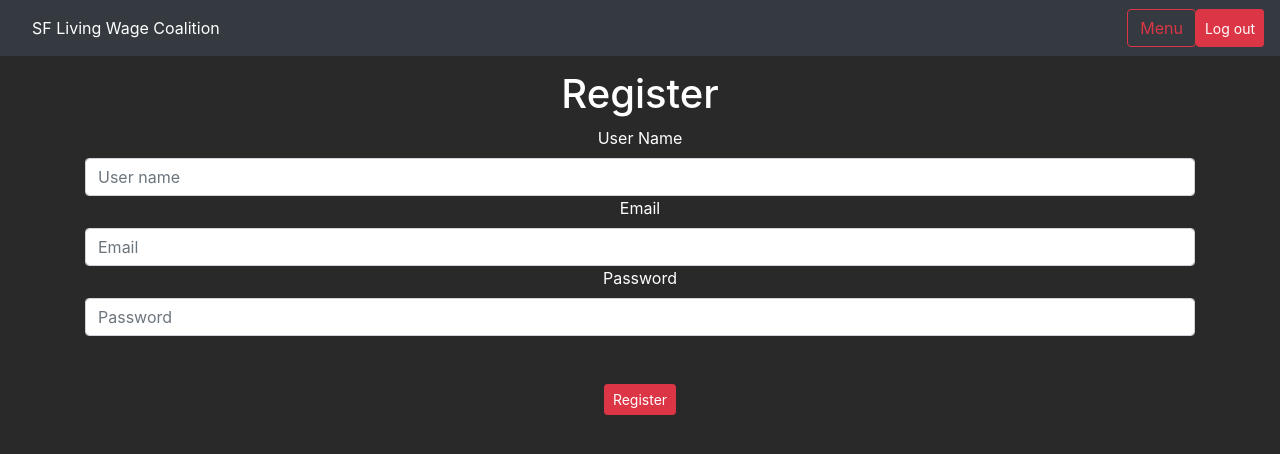
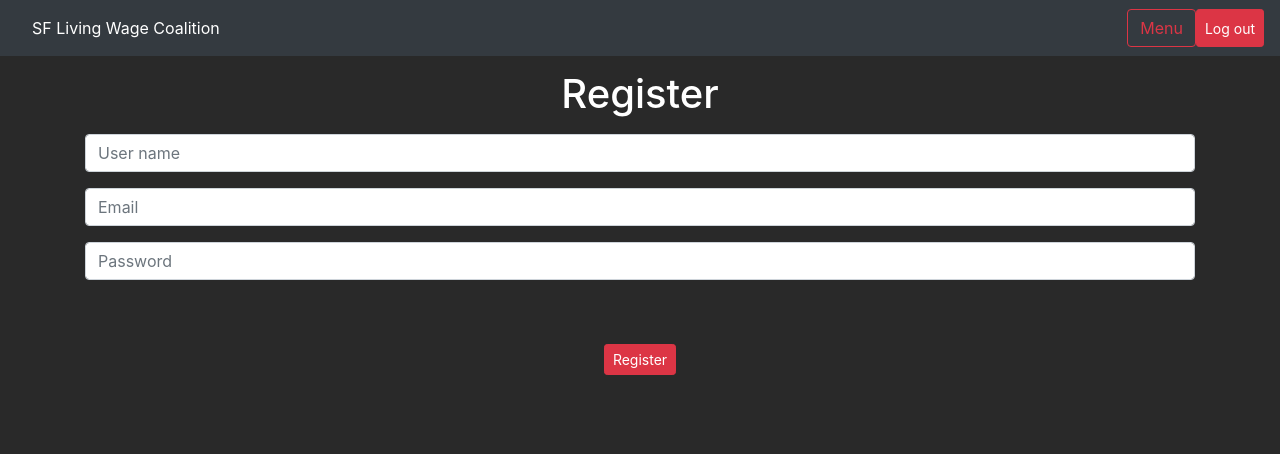
Before and after one commit to jmejiamu/mobile-sf-admin, a React (Create React App) app: page /register in a window 1280 px wide. Shown: the top 454 px of the page. Built offline with nearby package versions, Linux system fonts and the light colour scheme.

Commit message:
added-register-fecth

```diff
--- a/src/App.js
+++ b/src/App.js
@@ -14,6 +14,12 @@ const App = () => {
 
   const [isAuthenticated, setAuthenticated] = useState(false);
 
+  // this will taggle false to true  or true to false
+  const setAuth = (boolean) => {
+    setAuthenticated(boolean);
+  }
+
+
   return (
     <BrowserRouter>
 
@@ -28,11 +34,13 @@ const App = () => {
           <Route exact path='/assistance' component={Assistance} /> */}
           {/* <Route exact path='/events/:id' component={PageNotFound} /> */}
           {/* '/'this would be the login  */}
-          <Route exact={true} path='/' render={props => !isAuthenticated ? <Login {...props} /> : <Redirect to="/menu" />} />
-          <Route exact path='/menu' render={props => isAuthenticated ? < MenuItems {...props} /> : <Redirect to="/" />} />
-          <Route exact path='/events' render={props => isAuthenticated ? <Events {...props} /> : <Redirect to="/" />} />
-          <Route exact path='/register' render={props => !isAuthenticated ? <Register {...props} /> : <Redirect to="/" />} />
-          <Route exact path='/assistance' render={props => isAuthenticated ? <Assistance {...props} /> : <Redirect to="/" />} />
+          <Route exact={true}
+            path='/'
+            render={props => !isAuthenticated ? <Login {...props} setAuth={setAuth} /> : <Redirect to="/menu" />} />
+          <Route exact path='/menu' render={props => isAuthenticated ? < MenuItems {...props} setAuth={setAuth} /> : <Redirect to="/" />} />
+          <Route exact path='/events' render={props => isAuthenticated ? <Events {...props} setAuth={setAuth} /> : <Redirect to="/" />} />
+          <Route exact path='/register' render={props => !isAuthenticated ? <Register {...props} setAuth={setAuth} /> : <Redirect to="/" />} />
+          <Route exact path='/assistance' render={props => isAuthenticated ? <Assistance {...props} setAuth={setAuth} /> : <Redirect to="/" />} />
         </Switch>
 
       </div>
--- a/src/components/LoginLogout/Login.js
+++ b/src/components/LoginLogout/Login.js
@@ -41,9 +41,9 @@ const Login = (props) => {
 
             const data = await response.json()
             console.log(data);
-            if (data.user.id) {
-                props.history.push('/menu')
-            }
+            // if (data.user.id) {
+            //     props.history.push('/menu')
+            // }
 
         } catch (error) {
             console.error(error);
@@ -53,15 +53,15 @@ const Login = (props) => {
     return (
         <div>
             <h1 className="events-section">Log In</h1>
-            <label className="text-white">User Name</label>
+            <form onSubmit={submitUserData}>
+
                 <input
                     type="text"
                     placeholder="User name"
-                className="form-control"
+                    className="form-control my-3"
                     value={email}
                     onChange={e => setEmail(e.target.value)}
                 />
-            <label className="text-white">Password</label>
                 <input
                     type="password"
                     placeholder="Password"
@@ -71,14 +71,17 @@ const Login = (props) => {
                 />
                 <button
                     type="button"
-                className="btn btn-danger btn-sm mt-5"
-                onClick={submitUserData}>Log In</button>
+                    className="btn btn-danger btn-sm my-3"
+                    onClick={submitUserData}
+                >
+                    Log In</button>
 
                 <button
                     type="button"
-                className="btn btn-danger btn-sm mt-5"
+                    className="btn btn-danger btn-sm my-3"
                     onClick={goToRegister}
                 >Register</button>
+            </form>
 
         </div>
     )
--- a/src/components/LoginLogout/Register.js
+++ b/src/components/LoginLogout/Register.js
@@ -2,14 +2,14 @@ import React, { useState } from 'react';
 import axios from 'axios';
 
 
-const Register = () => {
+const Register = (props) => {
 
     const [name, setName] = useState('')
     const [email, setEmail] = useState('')
     const [password, setPassword] = useState('')
 
-    const submitUserData = async () => {
-
+    const submitUserData = async (e) => {
+        e.preventDefault();
         // const body = {
         //     name: name,
         //     email: email,
@@ -34,18 +34,17 @@ const Register = () => {
             const response = await fetch('http://localhost:3001/register', {
                 method: 'POST',
                 headers: {
-                    'Accept': 'application/json',
                     'Content-Type': 'application/json',
                 },
-                // credentials: 'same-origin',
                 body: JSON.stringify(body)
             })
             const data = await response.json()
             console.log(data);
             // document.cookie = `token=${data.token}`
             localStorage.setItem('jwt', data.token)
+            props.setAuth(true)
         } catch (error) {
-            console.error(error);
+            console.error(error.message);
         }
 
 
@@ -56,30 +55,31 @@ const Register = () => {
     return (
         <div>
             <h1 className="events-section">Register</h1>
+            <form onSubmit={submitUserData}>
 
-            <label className="text-white">User Name</label>
                 <input
                     type="text"
+                    name="name"
                     placeholder="User name"
-                className="form-control"
+                    className="form-control my-3"
                     value={name}
                     onChange={e => setName(e.target.value)}
                 />
 
-            <label className="text-white">Email</label>
                 <input
-                type="text"
+                    type="email"
+                    name="email"
                     placeholder="Email"
-                className="form-control"
+                    className="form-control my-3 "
                     value={email}
                     onChange={e => setEmail(e.target.value)}
                 />
 
-            <label className="text-white">Password</label>
                 <input
                     type="text"
                     placeholder="Password"
-                className="form-control"
+                    name="password"
+                    className="form-control my-3 "
                     value={password}
                     onChange={e => setPassword(e.target.value)}
                 />
@@ -88,6 +88,7 @@ const Register = () => {
                     className="btn btn-danger btn-sm mt-5"
                     onClick={submitUserData}
                 >Register</button>
+            </form>
         </div>
     );
 };
```
Lines whose indentation alone changed are shown as unchanged.
